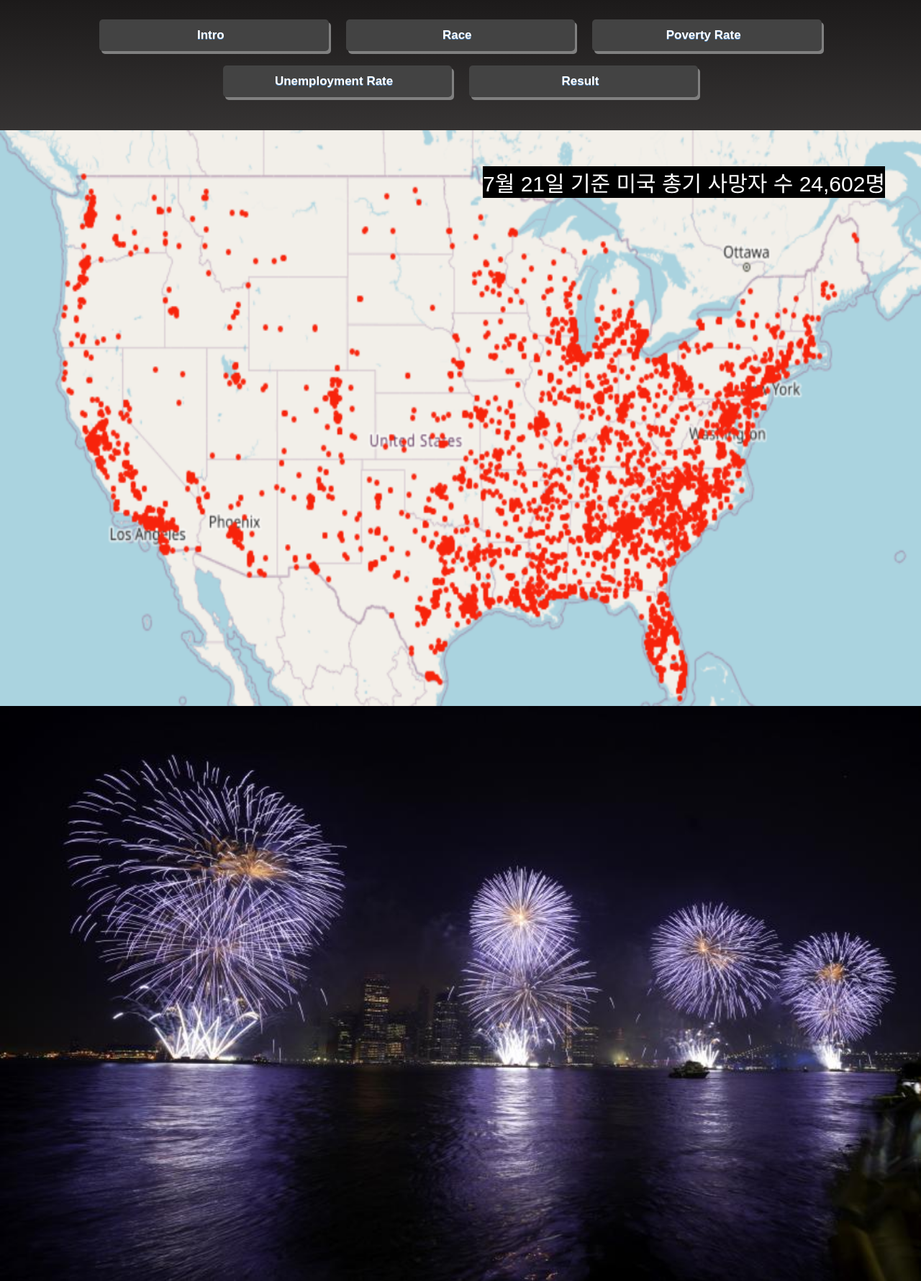
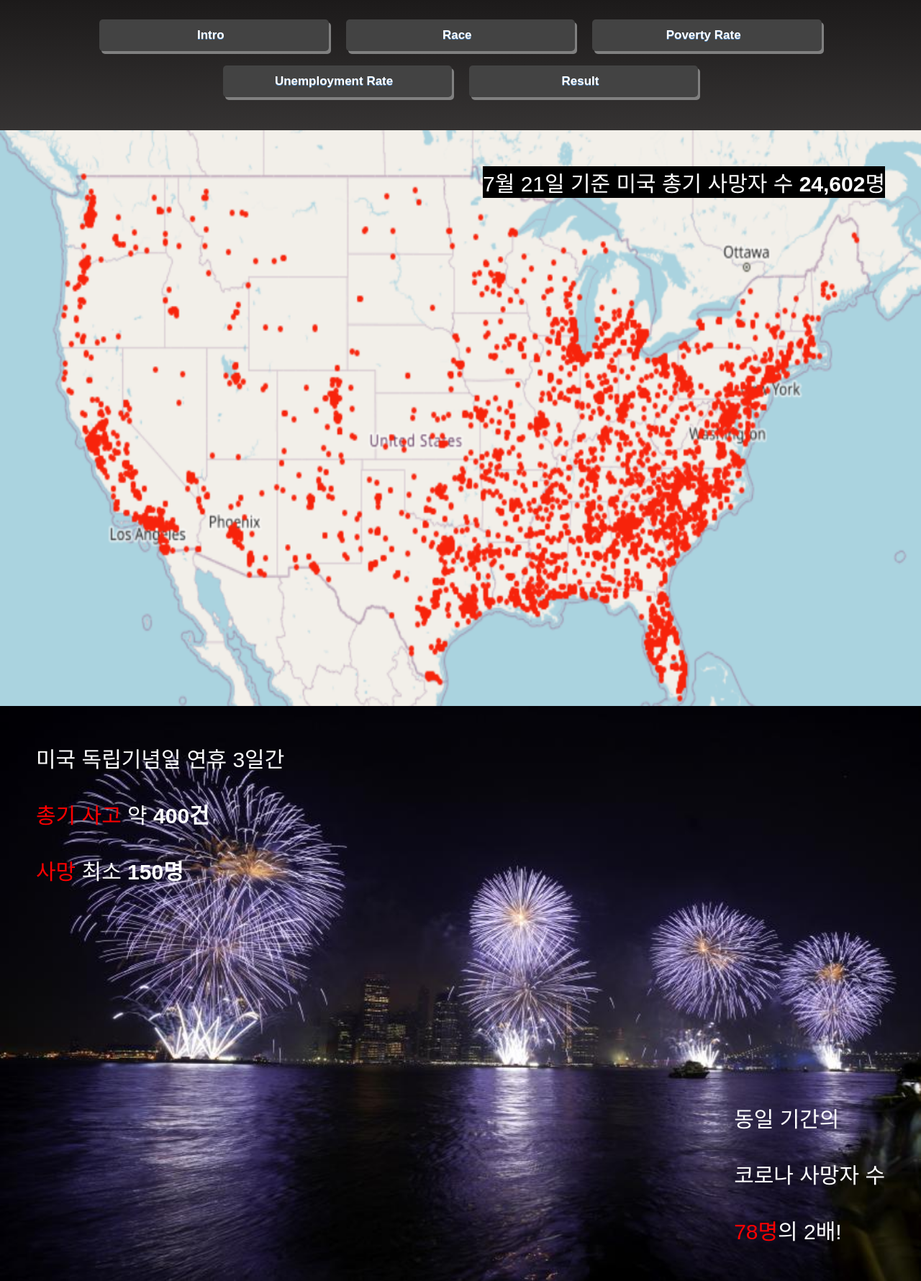
Before and after one commit to s00149s/miniProject02, a Django app: page /noticeboard/intro/ in a window 1280 px wide. Shown: the part 301-2081 px from the top of the page at 72% size. Run offline with Django 3.2, Linux system fonts and the light colour scheme.

Commit message:
intro edit

```diff
--- a/boardRoot/templates/noticeboard/intro.html
+++ b/boardRoot/templates/noticeboard/intro.html
@@ -39,30 +39,37 @@
 	</div>
 
 	<br>
-
 	<div id="intro">
 		<img src="{% static 'media/gun_project/7_21_gun_death_new.png' %}" width="100%" height="800px	">
 		<div id="intro_text">
 		<p>
-		7월 21일 기준 미국 총기 사망자 수 24,602명 </p>
+			7월 21일 기준 미국 총기 사망자 수 <b>24,602</b>명 </p>
 		</div>
 	</div>
 	<div id="independent">
 		<img src="{% static 'media/gun_project/independentday.jpg' %}" width="100%" height="800px">
-		<div class="independent_text">
+		<div class="independent_text1">
 			<p>
-			미국 독립기념일 연휴 3일간<br>
-			총기 사고 약 400건<br>
-			사망 최소 150명
+			<span style="color:white">미국 독립기념일 연휴 3일간</span></span><br><br>
+				<span style="color:red">총기 사고</span> <span style="color:white">약 <b>400건</b></span><br><br>
+				<span style="color:red">사망</span> <span style="color:white">최소 <b>150명</b></span>
 			</p>
+		</div>
+		<div class="independent_text2">
+			<p>
+				<span style="color:white">동일 기간의</span><br><br>
+				<span style="color:white">코로나 사망자 수</span><br><br>
+				<span style="color:red">78명</span><span style="color:white">의 2배!</span>
+			</p>
+
 		</div>
 	</div>
 	<div id="Biden">
 		<img src="{% static 'media/gun_project/gunlimit.jpg' %}" width="100%" height="850px	">
 		<div class="Biden_text">
 			<p>
-			이러한 사고를 줄이고자<br>
-			바이든 대통령이 4월에 언급한<br>
+			이러한 사고를 줄이고자<br><br>
+			바이든 대통령이 4월에 언급했던<br><br>
 			총기 규제에 대한 법안
 			</p>
 		</div>
@@ -71,7 +78,7 @@
 		<div class="bubble_text">
 			<p>
 			총기 사고는<br><br>
-			<b>마약</b>과도 같다!
+			<span style="color:red"><b>마약</b></span>과도 같다!
 		</div>
 	</div>
 
@@ -79,21 +86,21 @@
 		<img src="{% static 'media/gun_project/whiteman.jpg' %}" width="100%" height="850px	">
 		<div class="whiteman_text">
 			<p class="whiteman_text_1">
-			이에 총기옹호론자들의<br>
+			이에 반발한 총기 옹호론자들의<br><br>
 			시위가 벌어지게 되는데
 			</p>
 
 			<p class="whiteman_text_2">
-			시위의 주 참석자는<br>
-			<b>백인 남성</b>이었다.
+				<span style="color:red">시위의 주 참석자는</span><br><br>
+				<span style="color:white"><b>백인 남성들</b></span><span style="color:red">이었다.</span>
 		</div>
 	</div>
 	<div id="question">
 		<img src="{% static 'media/gun_project/questionmark.jpg' %}" width="100%" height="800px	">
 		<p class="question_text">
 		이들은 왜<br>
-		이토록 위험한 총기를<br>
-		규제하는 것을 반대하는 것일까?<br><br>
+		이토록 위험한 <b>총기</b>를<br>
+		<b>규제</b>하는 것을 반대하는 것일까?<br><br>
 		그들과 총기 사고와는<br>
 		어떤 관계가 있을까?
 		</p>
```
Also changed, not shown: boardRoot/static/graph/asian_unemp.png (added), boardRoot/static/graph/black.png (added), boardRoot/static/graph/black_unemp.png (added), boardRoot/static/graph/income.png (added), boardRoot/static/graph/poverty.png (added), boardRoot/static/graph/unemployment.png (added), boardRoot/static/graph/white.png (added), boardRoot/static/graph/white_unemp.png (added), boardRoot/static/media/result.jpg (added).
